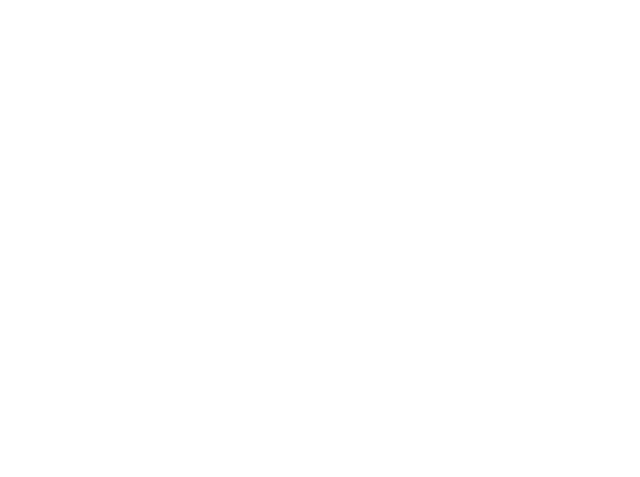
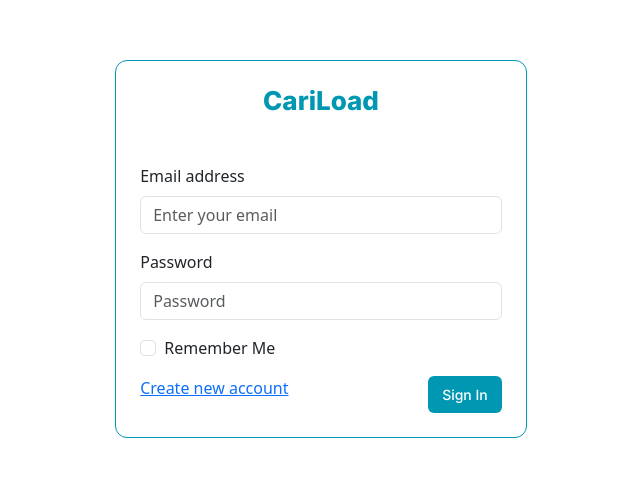
Before and after one commit to haquedot/cari-load, a React (Vite) app: page /cari-load/signin in a window 1280 px wide. Before the commit this address had no page. Shown: the part 151-628 px from the top of the page, without its empty margins (319-959 px from the left). Built offline with nearby package versions, Linux system fonts and the light colour scheme.

Commit message:
created login and signup page

```diff
--- a/src/AppRouter.jsx
+++ b/src/AppRouter.jsx
@@ -5,6 +5,9 @@
 import Home from './pages/Home';
 // import About from './pages/About';
 import Contact from './pages/Contact';
+import About from './pages/About';
+import SignIn from './pages/SignIn';
+import SignUp from './pages/SignUp';
 // import Signin from './pages/Signin';
 // import BookingForm from './pages/BookingForm';
 // import NotFound from './pages/NotFound';
@@ -13,10 +16,12 @@
     return (
         <Router>
             <Routes>
+
                 <Route path="/cari-load" element={<Home />} />
-                {/* <Route path="/dHorses/about" element={<About />} /> */}
+                <Route path="/cari-load/about" element={<About />} />
                 <Route path="/cari-load/contact" element={<Contact />} />
-                {/* <Route path="/dHorses/signin" element={<Signin/>} /> */}
+                <Route path="/cari-load/signin" element={<SignIn/>} />
+                <Route path="/cari-load/signup" element={<SignUp/>} />
 
                 {/* <Route path="/book" element={<BookingForm />} />
                 <Route path="*" element={<NotFound />} /> */}
--- a/src/assets/styles/BannerVideo-style.css
+++ b/src/assets/styles/BannerVideo-style.css
@@ -19,7 +19,7 @@
     z-index: -1;
 }
 
-.overlay-content {
+.banner-video .overlay-content {
     position: relative;
     z-index: 1;
     color: #fff;
@@ -27,28 +27,28 @@
     font-family: Inter;
 }
 
-.overlay-content h1 {
+.banner-video .overlay-content h1 {
     font-size: 22px;
     font-weight: 600;
 }
 
-.overlay-content p {
+.banner-video .overlay-content p {
     font-size: 12px;
     font-weight: 400;
 }
 
 
 @media (min-width: 1024px) {
-    .banner-video {
+    .banner-video .banner-video {
         height: 285px;
 
     }
 
-    .overlay-content h1 {
+    .banner-video .overlay-content h1 {
         font-size: 48px;
     }
 
-    .overlay-content p {
+    .banner-video .overlay-content p {
         font-size: 18px;
     }
 }
--- /dev/null
+++ b/src/assets/styles/SignIn-style.css
@@ -0,0 +1,34 @@
+.signIn {
+    display: flex;
+    align-items: center;
+    justify-content: center;
+    height: 100vh;
+}
+
+.signIn .signIn-card {
+    background-color: #fff;
+    border: 1px solid #0097B2;
+    border-radius: 12px;
+    max-width: 520px;
+}
+.signIn .signIn-card h2{
+    font-size: 26px;
+    font-family: Inter;
+    font-weight: 800;
+    color: #0097B2;
+}
+
+.signIn .signIn-card .form-control{
+    display: inline !important;
+}
+.signIn .signIn-card .signIn-btn{
+    /* width: 100%; */
+    border: none;
+    background-color: #0097B2;
+    color: #fff;
+    font-size: 14px;
+    font-family: Inter;
+    font-weight: 500;
+    padding: 8px 14px;
+    border-radius: 6px;
+}
--- a/src/components/BannerVideo.jsx
+++ b/src/components/BannerVideo.jsx
@@ -14,7 +14,6 @@
                     <h1>Move with Us, Grow with Us</h1>
                     <p>Connecting loads and trucks for a smarter logistics solution.</p>
                 </div>
-
             </div>
         </div>
     );
--- a/src/index.css
+++ b/src/index.css
@@ -0,0 +1,43 @@
+.header {
+    position: relative;
+    display: flex;
+    flex-direction: column;
+    justify-content: center;
+    align-items: center;
+    background-size: cover;
+    height: 60vh;
+    overflow: hidden;
+}
+
+.header img {
+    position: absolute;
+    top: 50%;
+    left: 50%;
+    width: 100%;
+    height: 100%;
+    object-fit: cover;
+    transform: translate(-50%, -50%);
+    z-index: -1;
+}
+
+.header .overlay-content {
+    position: relative;
+    z-index: 1;
+    color: #fff;
+    text-align: center;
+    font-family: Inter;
+}
+
+.header .overlay-content h1 {
+    font-size: 22px;
+    font-weight: 600;
+}
+
+@media (min-width: 1024px) {
+
+    .header .overlay-content h1 {
+        font-size: 38px;
+    }
+
+
+}
--- /dev/null
+++ b/src/pages/About.jsx
@@ -0,0 +1,22 @@
+import Navbar from "../components/Navbar";
+import '../../src/index.css';
+import '../assets/styles/About-style.css';
+import aboutBanner from '../assets/images/about-banner.svg'
+
+function About() {
+
+    return (
+        <>
+            <Navbar />
+            <div className="header m-0">
+
+                <img src={aboutBanner} alt="aboutHeader" />
+                <div className="container overlay-content">
+                    <h1>Your Trusted Partner in Modern Logistics Solutions</h1>
+                </div>
+            </div>
+        </>
+    )
+}
+
+export default About;
--- /dev/null
+++ b/src/pages/SignIn.jsx
@@ -0,0 +1,35 @@
+import { Link } from 'react-router-dom';
+import '../assets/styles/SignIn-style.css';
+
+function SignIn() {
+
+    return (
+        <>
+            <div className="container signIn">
+                <div className="signIn-card p-4">
+                    <h2 className='text-center mb-5'>CariLoad</h2>
+                    <form>
+                        <div className="mb-3">
+                            <label htmlFor="email" className="form-label">Email address</label>
+                            <input type="email" className="form-control" id="email" placeholder='Enter your email' />
+                        </div>
+                        <div className="mb-3">
+                            <label htmlFor="password" className="form-label">Password</label>
+                            <input type="password" className="form-control" id="password" placeholder='Password' />
+                        </div>
+                        <div className="mb-3 form-check">
+                            <input type="checkbox" className="form-check-input" id="rememberMe" />
+                            <label className="form-check-label" htmlFor="rememberMe">Remember Me</label>
+                        </div>
+                        <div className="w-100 d-flex align-content-center justify-content-between">
+                            <Link to='/cari-load/signup' className='m-0'>Create new account</Link>
+                            <button type="submit" className="signIn-btn">Sign In</button>
+                        </div>
+                    </form>
+                </div>
+            </div>
+        </>
+    )
+}
+
+export default SignIn;
--- /dev/null
+++ b/src/pages/SignUp.jsx
@@ -0,0 +1,40 @@
+import { Link } from 'react-router-dom';
+import '../assets/styles/SignIn-style.css';
+
+function SignUp() {
+
+    return (
+        <>
+            <div className="container signIn">
+                <div className="signIn-card p-4">
+                    <h2 className='text-center mb-5'>CariLoad</h2>
+                    <form>
+                        <div className="mb-3">
+                            <label htmlFor="email" className="form-label">Email address</label>
+                            <input type="email" className="form-control" id="email" placeholder='Enter your email' />
+                        </div>
+                        <div className="mb-3">
+                            <label htmlFor="password" className="form-label">Enter password</label>
+                            <input type="password" className="form-control" id="password" placeholder='Password' />
+                        </div>
+
+                        <div className="mb-3">
+                            <label htmlFor="password" className="form-label">Confirm password</label>
+                            <input type="password" className="form-control" id="password" placeholder='Password' />
+                        </div>
+                        <div className="mb-3 form-check">
+                            <input type="checkbox" className="form-check-input" id="rememberMe" />
+                            <label className="form-check-label" htmlFor="rememberMe">Remember Me</label>
+                        </div>
+                        <div className="w-100 d-flex align-content-center justify-content-between">
+                            <Link to='/cari-load/signin' className='m-0'>Login now</Link>
+                            <button type="submit" className="signIn-btn">Sign Up</button>
+                        </div>
+                    </form>
+                </div>
+            </div>
+        </>
+    )
+}
+
+export default SignUp;
```
Also changed, not shown: src/assets/styles/About-style.css (added), 1 other file (tests, documents, lock files or other folders).
